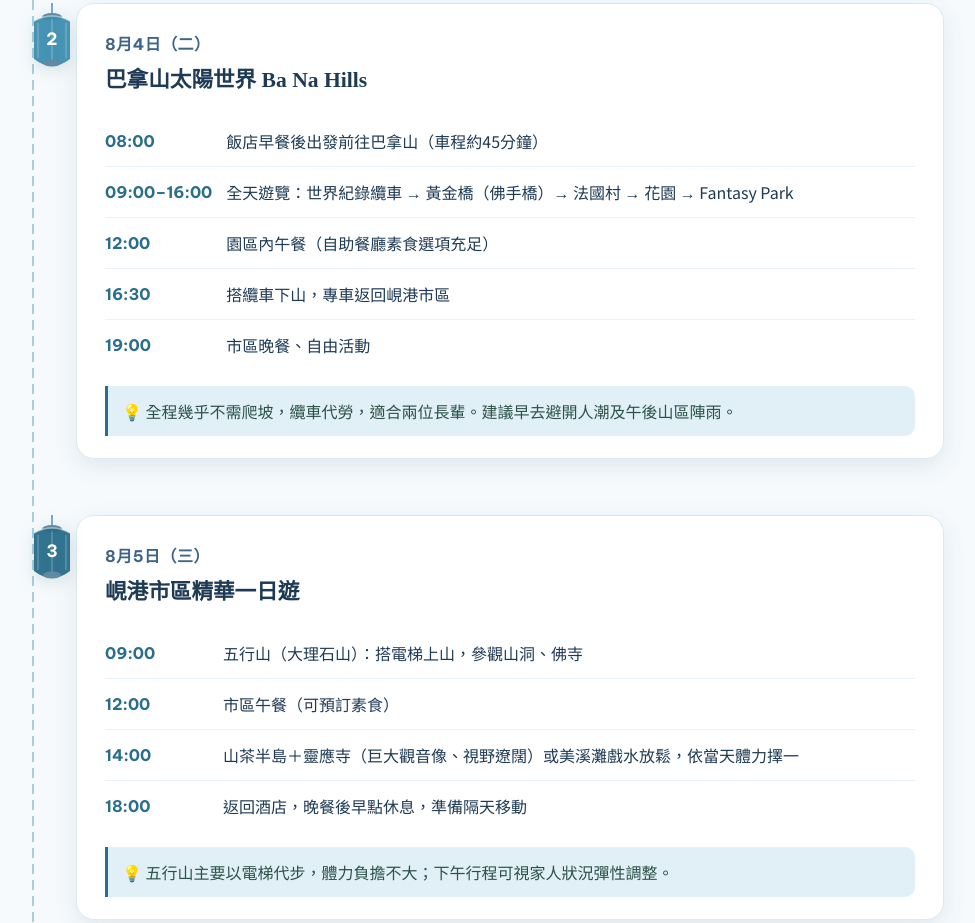
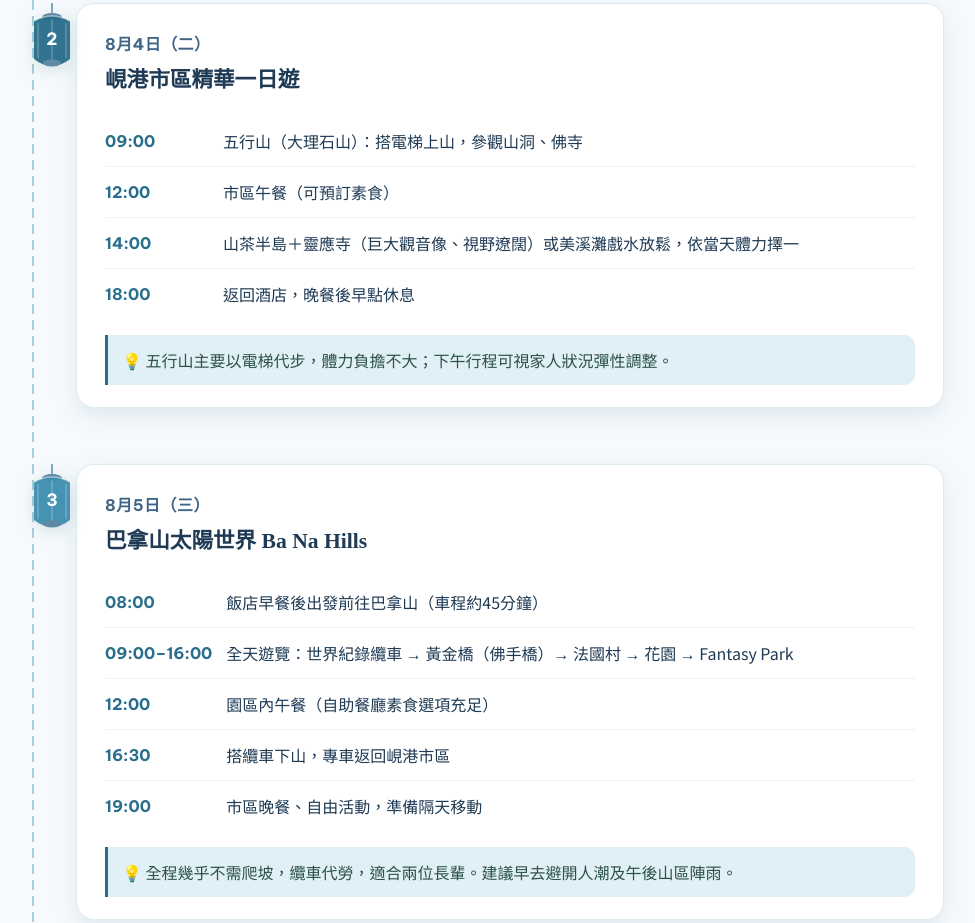
Before and after one commit to Kao725-TW/FT2026A1, a plain HTML site: page index.html in a window 1280 px wide. Shown: the part 2422-3345 px from the top of the page, without its empty margins (162-1137 px from the left). Drawn offline with Linux system fonts and the light colour scheme.

Commit message:
Add files via upload

```diff
--- a/index.html
+++ b/index.html
@@ -391,25 +391,25 @@ const days = [
     tip:"當天不排景點，抵達已近晚間，以休息、適應時差為主。"
   },
   {
-    date:"8月4日", weekday:"二", title:"巴拿山太陽世界 Ba Na Hills", type:"culture",
+    date:"8月4日", weekday:"二", title:"峴港市區精華一日遊", type:"nature",
+    rows:[
+      ["09:00","五行山（大理石山）：搭電梯上山，參觀山洞、佛寺"],
+      ["12:00","市區午餐（可預訂素食）"],
+      ["14:00","山茶半島＋靈應寺（巨大觀音像、視野遼闊）或美溪灘戲水放鬆，依當天體力擇一"],
+      ["18:00","返回酒店，晚餐後早點休息"],
+    ],
+    tip:"五行山主要以電梯代步，體力負擔不大；下午行程可視家人狀況彈性調整。"
+  },
+  {
+    date:"8月5日", weekday:"三", title:"巴拿山太陽世界 Ba Na Hills", type:"culture",
     rows:[
       ["08:00","飯店早餐後出發前往巴拿山（車程約45分鐘）"],
       ["09:00–16:00","全天遊覽：世界紀錄纜車 → 黃金橋（佛手橋）→ 法國村 → 花園 → Fantasy Park"],
       ["12:00","園區內午餐（自助餐廳素食選項充足）"],
       ["16:30","搭纜車下山，專車返回峴港市區"],
-      ["19:00","市區晚餐、自由活動"],
+      ["19:00","市區晚餐、自由活動，準備隔天移動"],
     ],
     tip:"全程幾乎不需爬坡，纜車代勞，適合兩位長輩。建議早去避開人潮及午後山區陣雨。"
-  },
-  {
-    date:"8月5日", weekday:"三", title:"峴港市區精華一日遊", type:"nature",
-    rows:[
-      ["09:00","五行山（大理石山）：搭電梯上山，參觀山洞、佛寺"],
-      ["12:00","市區午餐（可預訂素食）"],
-      ["14:00","山茶半島＋靈應寺（巨大觀音像、視野遼闊）或美溪灘戲水放鬆，依當天體力擇一"],
-      ["18:00","返回酒店，晚餐後早點休息，準備隔天移動"],
-    ],
-    tip:"五行山主要以電梯代步，體力負擔不大；下午行程可視家人狀況彈性調整。"
   },
   {
     date:"8月6日", weekday:"四", title:"峴港 → 會安・入住珍珠飯店", type:"travel",
```
